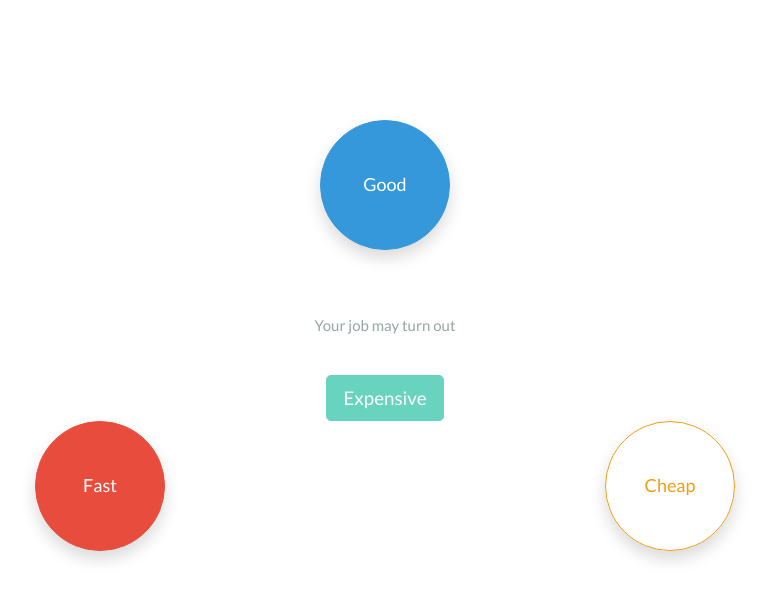
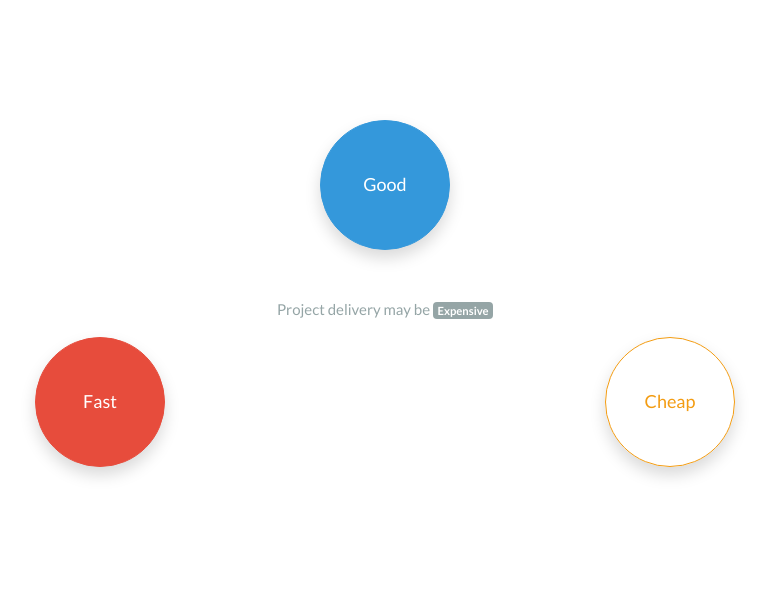
Before and after one commit to Ikformula/good-fast-cheap, a plain HTML site: page index.html in a window 1280 px wide. Shown: the whole page, without its empty margins (255-1024 px from the left). Drawn offline with Linux system fonts and the light colour scheme.

Commit message:
Edited result text and presentation

```diff
--- a/index.html
+++ b/index.html
@@ -35,8 +35,7 @@
     </div>
     <div class="row justify-content-center mt-5 mt-md-7">
         <div class="col-md-6 text-center">
-            <p class="text-muted mt-3">Your job may turn out</p><br>
-            <button type="button" class="btn btn-success btn-lg" disabled>{{ theResult }}</button>
+            <p class="text-muted">Project delivery may be <span class="badge badge-secondary">{{ theResult }}</span></p>
         </div>
 
     </div>
```
